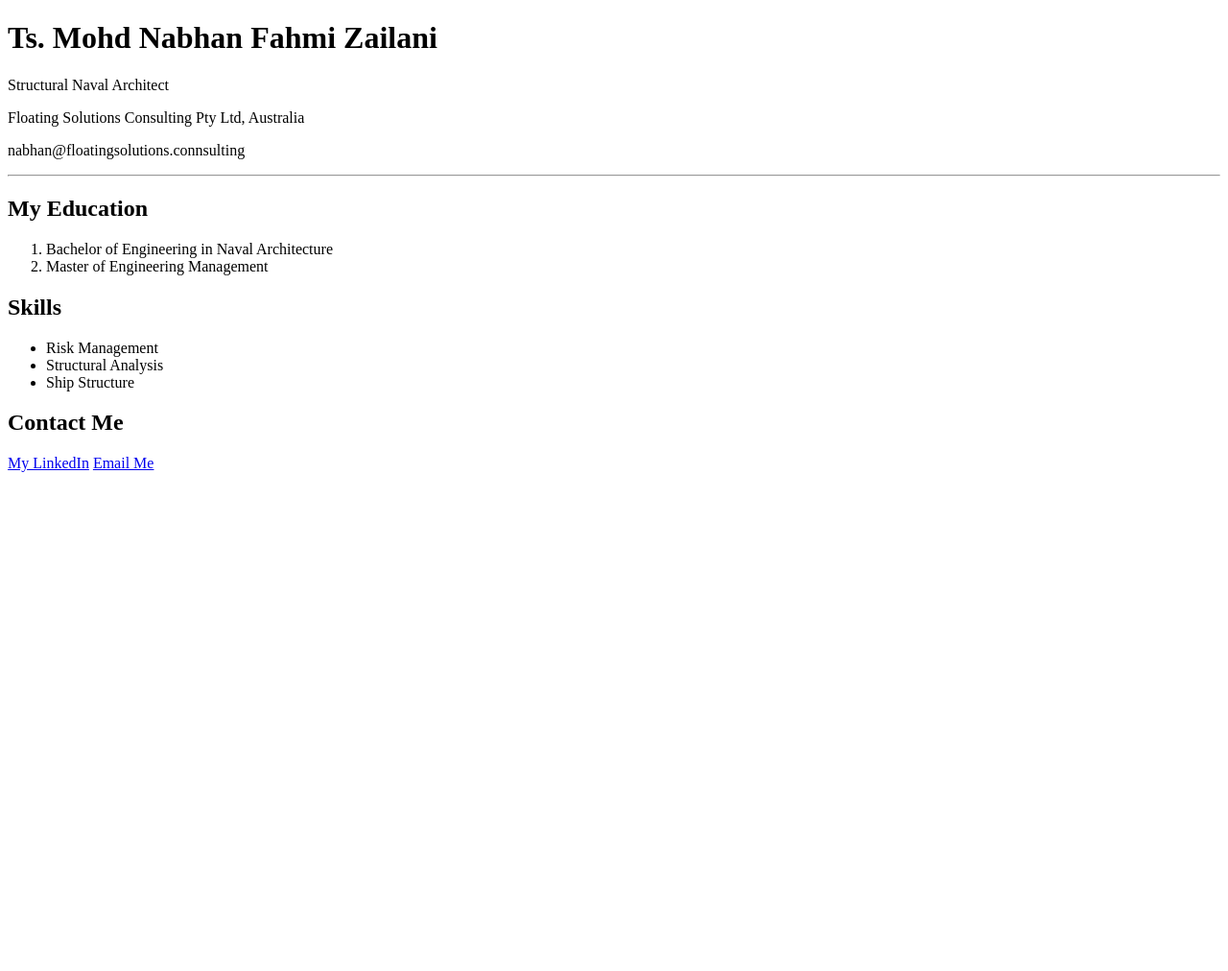
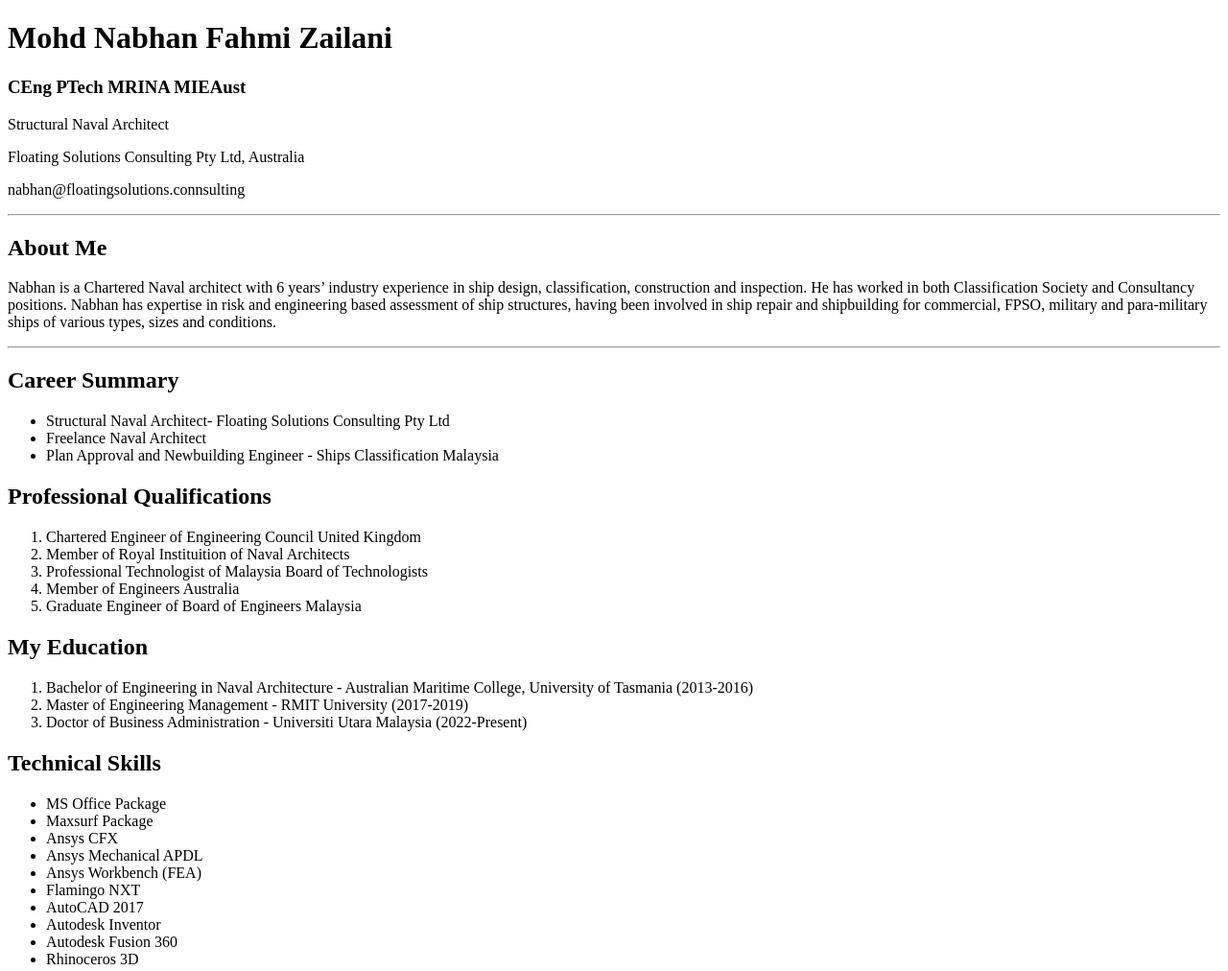
Before and after one commit to nabhan25/AssignmentD1A, a plain HTML site: page index.html in a window 1280 px wide. Shown: the top 1012 px of the page at 96% size. Before the commit the page ends 800 px from the top, so only its background shows below. Drawn offline with Linux system fonts and the light colour scheme.

Commit message:
AssignmentD1A

```diff
--- a/index.html
+++ b/index.html
@@ -1,33 +1,72 @@
 <!DOCTYPE html>
 <html lang="en">
-<head>
-    <meta charset="UTF-8">
-    <meta http-equiv="X-UA-Compatible" content="IE=edge">
-    <meta name="viewport" content="width=device-width, initial-scale=1.0">
+  <head>
+    <meta charset="UTF-8" />
+    <meta http-equiv="X-UA-Compatible" content="IE=edge" />
+    <meta name="viewport" content="width=device-width, initial-scale=1.0" />
     <title>Mohd Nabhan Fahmi</title>
-</head>
-<body>
-    <h1>Ts. Mohd Nabhan Fahmi Zailani</h1>
+  </head>
+
+  <body>
+    <h1>Mohd Nabhan Fahmi Zailani</h1>
+    <h3>CEng PTech MRINA MIEAust</h3>
     <p>Structural Naval Architect</p>
     <p>Floating Solutions Consulting Pty Ltd, Australia</p>
     <p>nabhan@floatingsolutions.connsulting</p>
     <hr />
-    <h2>
-        My Education
-    </h2>
+    <h2>About Me</h2>
+    <p>
+      Nabhan is a Chartered Naval architect with 6 years’ industry experience in
+      ship design, classification, construction and inspection. He has worked in
+      both Classification Society and Consultancy positions. Nabhan has
+      expertise in risk and engineering based assessment of ship structures,
+      having been involved in ship repair and shipbuilding for commercial, FPSO,
+      military and para-military ships of various types, sizes and conditions.
+    </p>
+    <hr />
+    <h2>Career Summary</h2>
+    <ul>
+      <li>Structural Naval Architect- Floating Solutions Consulting Pty Ltd</li>
+      <li>Freelance Naval Architect</li>
+      <li>
+        Plan Approval and Newbuilding Engineer - Ships Classification Malaysia
+      </li>
+    </ul>
+    <h2>Professional Qualifications</h2>
     <ol>
-        <li> Bachelor of Engineering in Naval Architecture</li>
-        <li> Master of Engineering Management</li>
+      <li>Chartered Engineer of Engineering Council United Kingdom</li>
+      <li>Member of Royal Instituition of Naval Architects</li>
+      <li>Professional Technologist of Malaysia Board of Technologists</li>
+      <li>Member of Engineers Australia</li>
+      <li>Graduate Engineer of Board of Engineers Malaysia</li>
     </ol>
-    <h2> Skills</h2>
+    <h2>My Education</h2>
+    <ol>
+      <li>
+        Bachelor of Engineering in Naval Architecture - Australian Maritime
+        College, University of Tasmania (2013-2016)
+      </li>
+      <li>Master of Engineering Management - RMIT University (2017-2019)</li>
+      <li>
+        Doctor of Business Administration - Universiti Utara Malaysia
+        (2022-Present)
+      </li>
+    </ol>
+    <h2>Technical Skills</h2>
     <ul>
-        <li> Risk Management</li>
-        <li> Structural Analysis</li>
-        <li> Ship Structure</li>
-
+      <li>MS Office Package</li>
+      <li>Maxsurf Package</li>
+      <li>Ansys CFX</li>
+      <li>Ansys Mechanical APDL</li>
+      <li>Ansys Workbench (FEA)</li>
+      <li>Flamingo NXT</li>
+      <li>AutoCAD 2017</li>
+      <li>Autodesk Inventor</li>
+      <li>Autodesk Fusion 360</li>
+      <li>Rhinoceros 3D</li>
     </ul>
-    <h2> Contact Me</h2>
+    <h2>Contact Me</h2>
     <a href="https://www.linkedin.com/in/mohdnabhanfahmi/">My LinkedIn</a>
     <a href="mailto:nabhan25@yahoo.com.my">Email Me</a>
-</body>
+  </body>
 </html>
```
